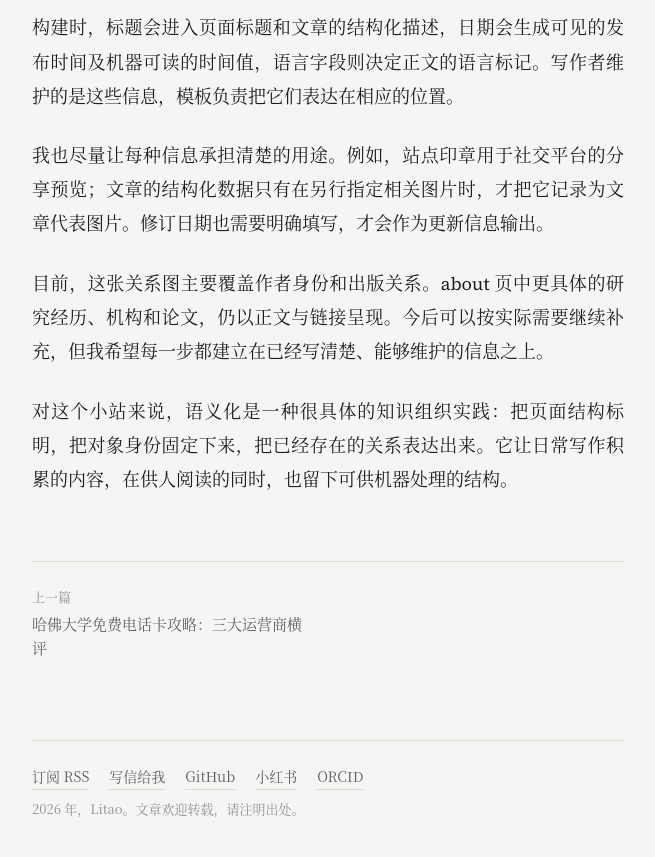
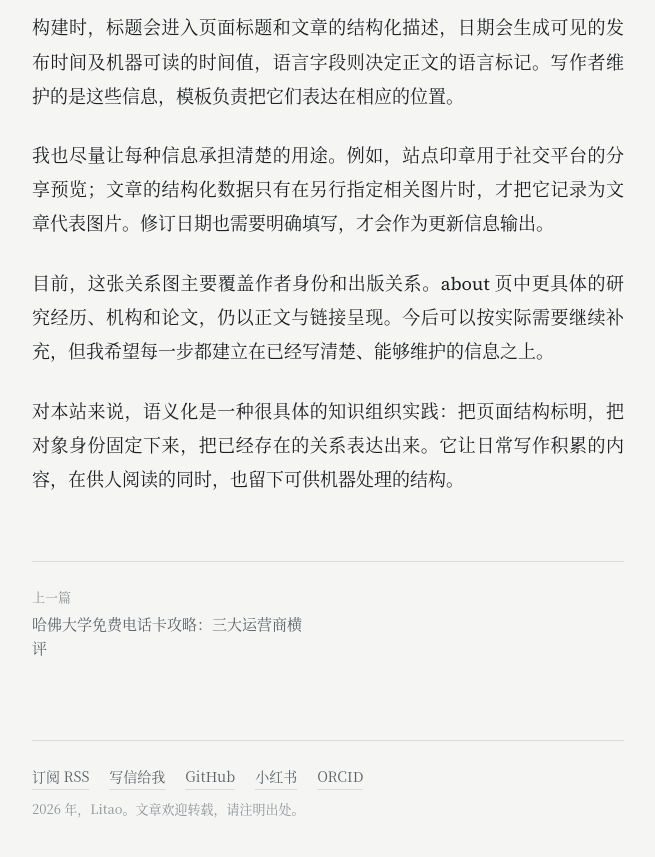
Before and after one commit to thetaaaaa/thetaaaaa.github.io, a Jekyll site: the page built from _posts/2026-10-09-semantic-web-design.md, in a window 1280 px wide and 900 px high, scrolled down 3321 px. Shown: the top 857 px of the window, without its empty margins (312-967 px from the left). Built offline with Jekyll 4.4.1, drawn with Linux system fonts in a browser that asks for light colours.

Commit message:
Refine wording in semantic design article

```diff
--- a/_posts/2026-10-09-semantic-web-design.md
+++ b/_posts/2026-10-09-semantic-web-design.md
@@ -96,4 +96,4 @@ lang: zh
 
 目前，这张关系图主要覆盖作者身份和出版关系。about 页中更具体的研究经历、机构和论文，仍以正文与链接呈现。今后可以按实际需要继续补充，但我希望每一步都建立在已经写清楚、能够维护的信息之上。
 
-对这个小站来说，语义化是一种很具体的知识组织实践：把页面结构标明，把对象身份固定下来，把已经存在的关系表达出来。它让日常写作积累的内容，在供人阅读的同时，也留下可供机器处理的结构。
+对本站来说，语义化是一种很具体的知识组织实践：把页面结构标明，把对象身份固定下来，把已经存在的关系表达出来。它让日常写作积累的内容，在供人阅读的同时，也留下可供机器处理的结构。
```
